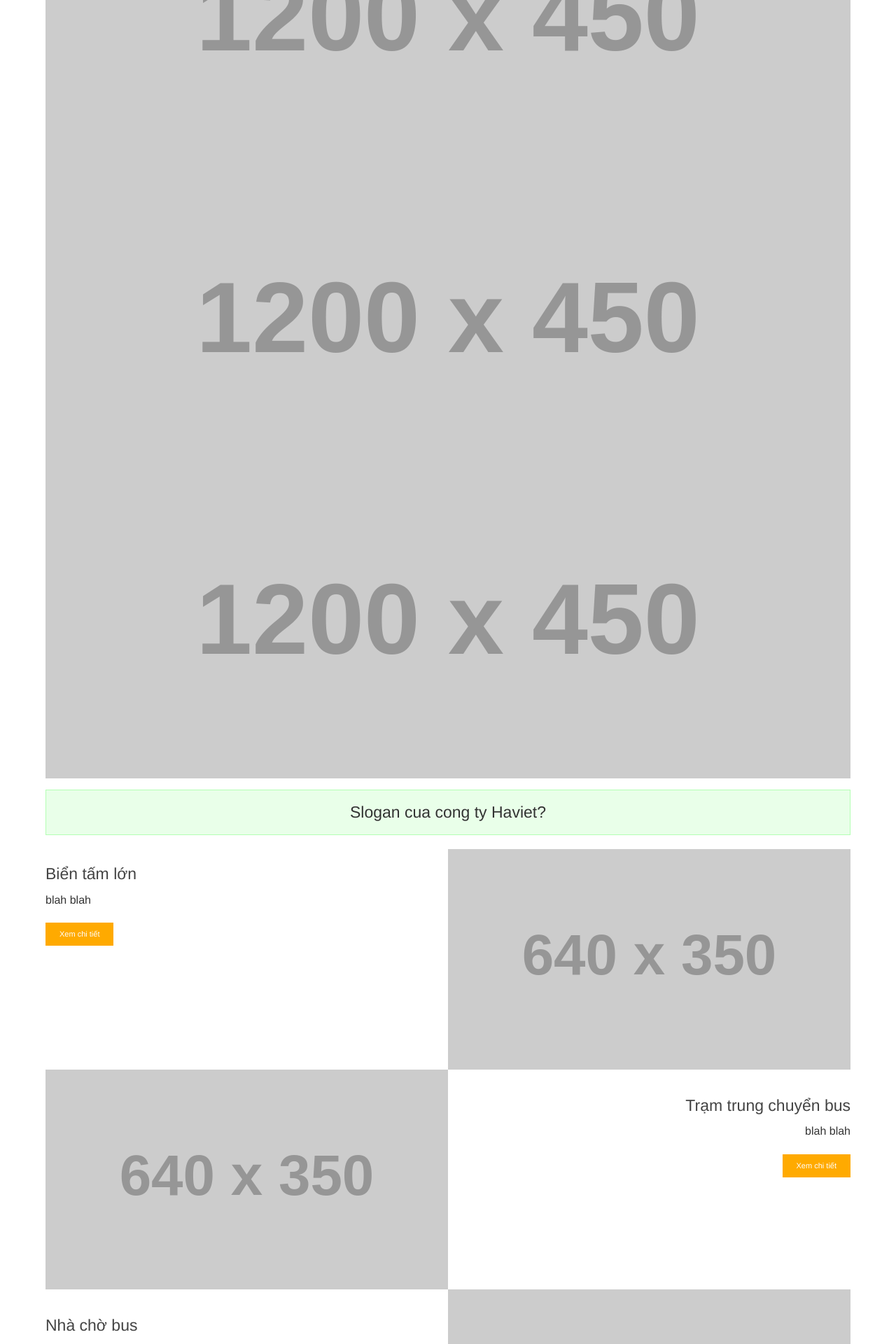
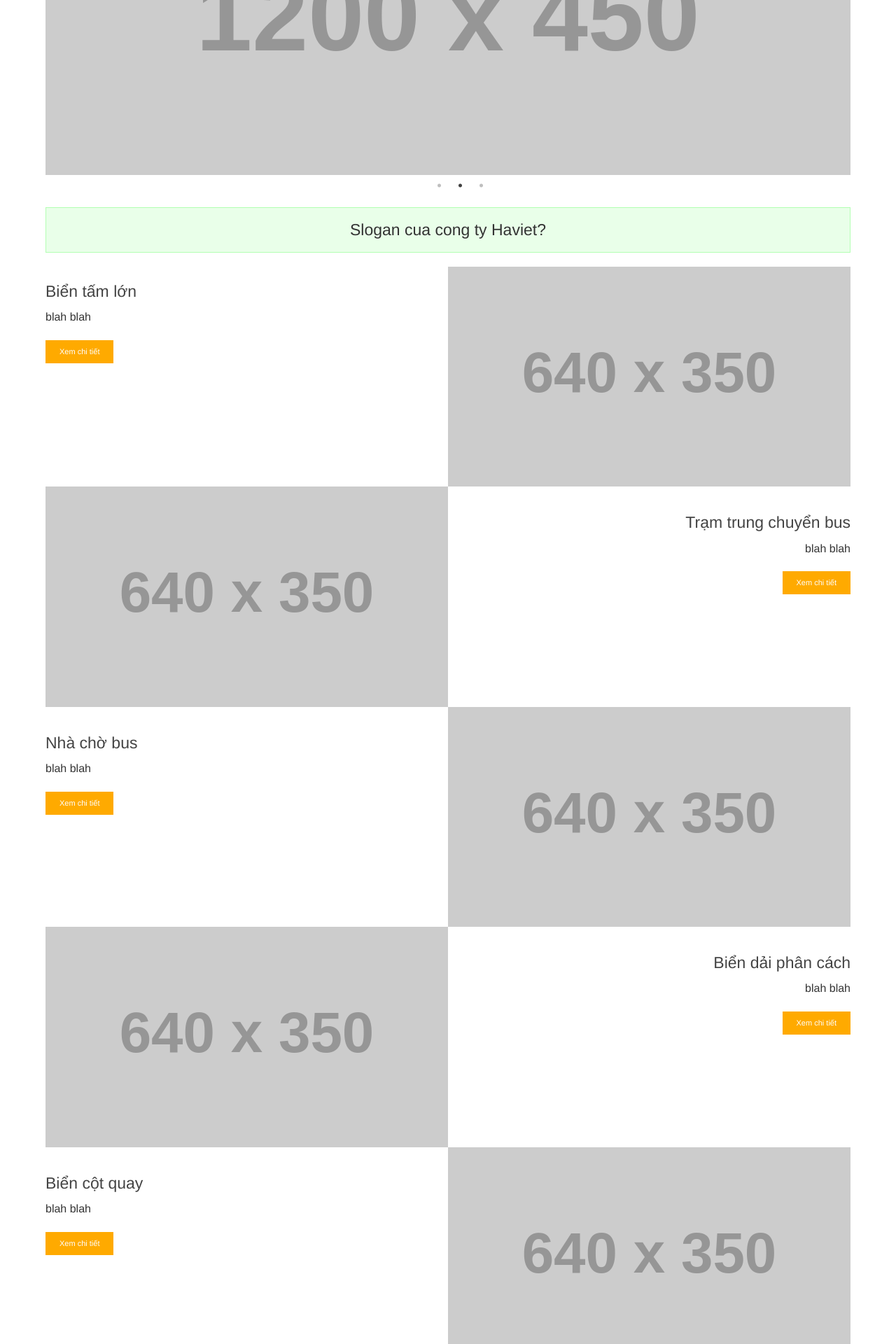
Before and after one commit to haviet/static-on-foundation, a Jekyll site: the page built from index.html, in a window 1280 px wide. Shown: the part 356-2276 px from the top of the page at 70% size. Built offline with Jekyll 4.4.1, drawn with Linux system fonts in a browser that asks for light colours; nearby versions of some CDN libraries.

```diff
--- a/_includes/footer.html
+++ b/_includes/footer.html
@@ -72,6 +72,7 @@
   </div>
 </footer>
 
+<script type="text/javascript" src="//code.jquery.com/jquery-1.11.0.min.js"></script>
 <script type="text/javascript" src="//cdn.jsdelivr.net/jquery.slick/1.3.6/slick.min.js"/></script>
 <script type="text/javascript">
 	$(document).ready(function(){
@@ -83,7 +84,7 @@
 </script>
 
 
-<script src="{{ site.baseurl }}/{{ site.foundation }}/js/vendor/jquery.js"></script>
+<!-- <script src="{{ site.baseurl }}/{{ site.foundation }}/js/vendor/jquery.js"></script> -->
 <script src="{{ site.baseurl }}/{{ site.foundation }}/js/foundation.min.js"></script>
 <script>
   $(document).foundation();
```
